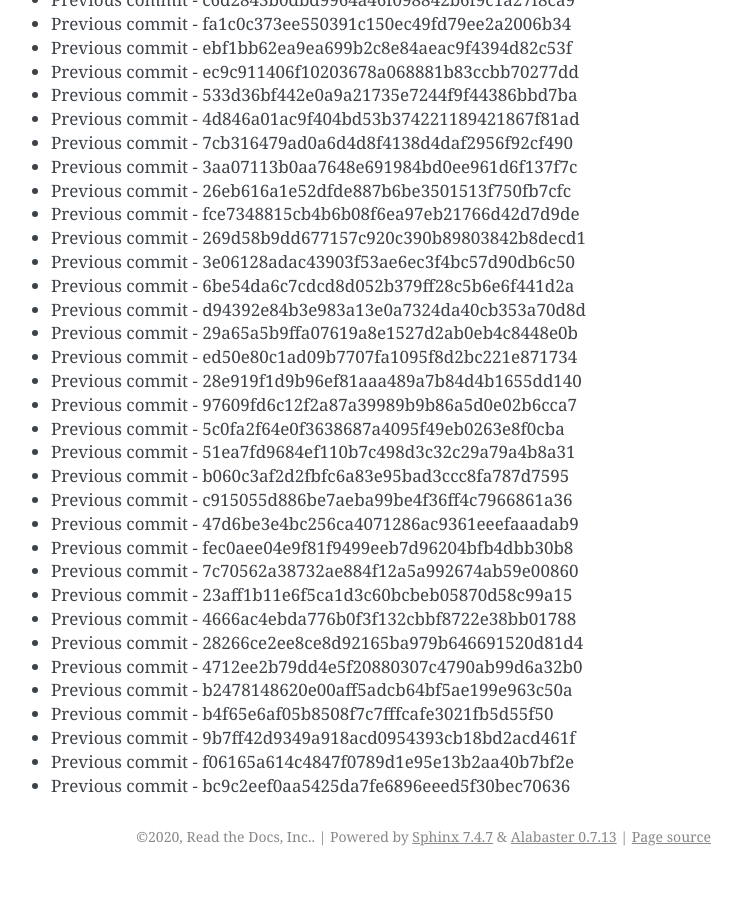
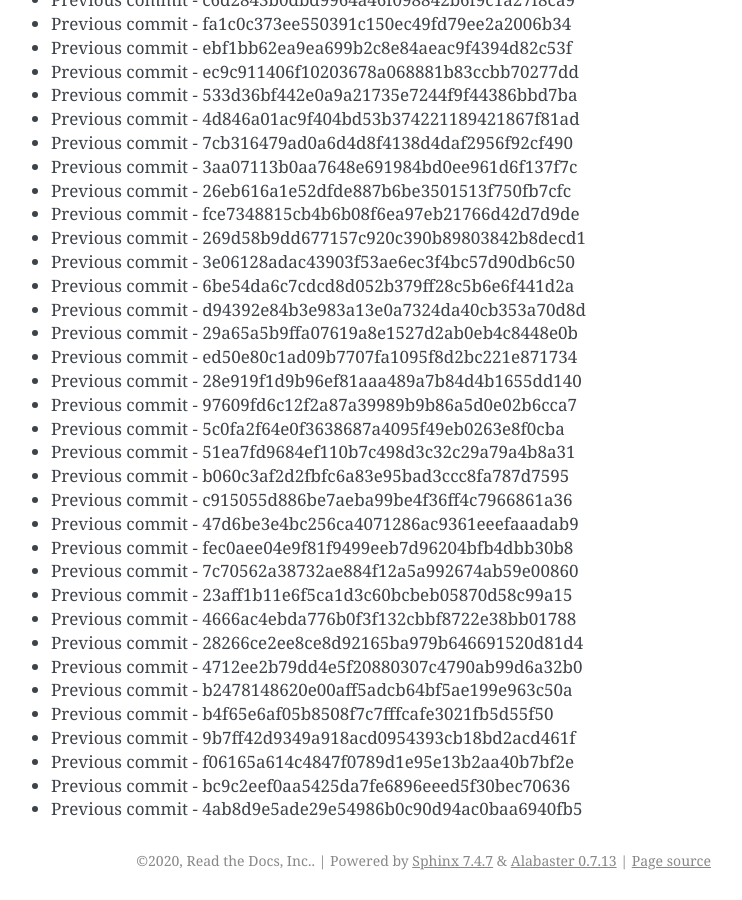
Before and after one commit to readthedocs/rtd-git-stresstest, a Sphinx documentation site: the page built from docs/updates.rst, in a window 1280 px wide and 900 px high, scrolled down 80113 px. Shown: the whole window, without its empty margins (399-1141 px from the left). Built offline with Sphinx 7.4.7, drawn with Linux system fonts in a browser that asks for light colours; before the commit the page ends 80989 px from its top, so only the background shows below that.

Commit message:
Generating commit from previous: 4ab8d9e5ade29e54986b0c90d94ac0baa6940fb5

```diff
--- a/docs/updates.rst
+++ b/docs/updates.rst
@@ -3398,3 +3398,4 @@ It can be tested for any performance characteristics.
 * Previous commit - 9b7ff42d9349a918acd0954393cb18bd2acd461f
 * Previous commit - f06165a614c4847f0789d1e95e13b2aa40b7bf2e
 * Previous commit - bc9c2eef0aa5425da7fe6896eeed5f30bec70636
+* Previous commit - 4ab8d9e5ade29e54986b0c90d94ac0baa6940fb5
```
